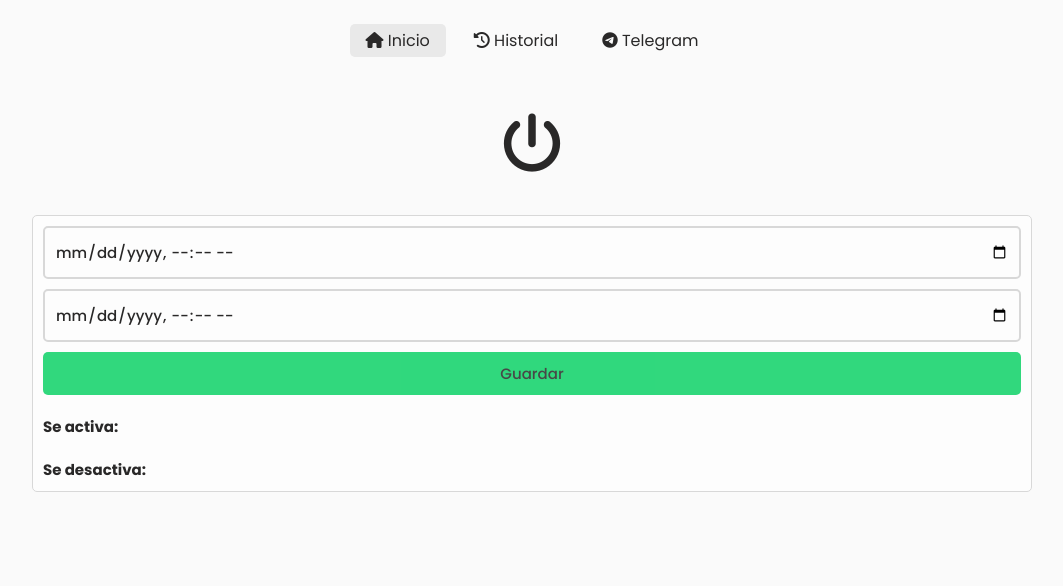
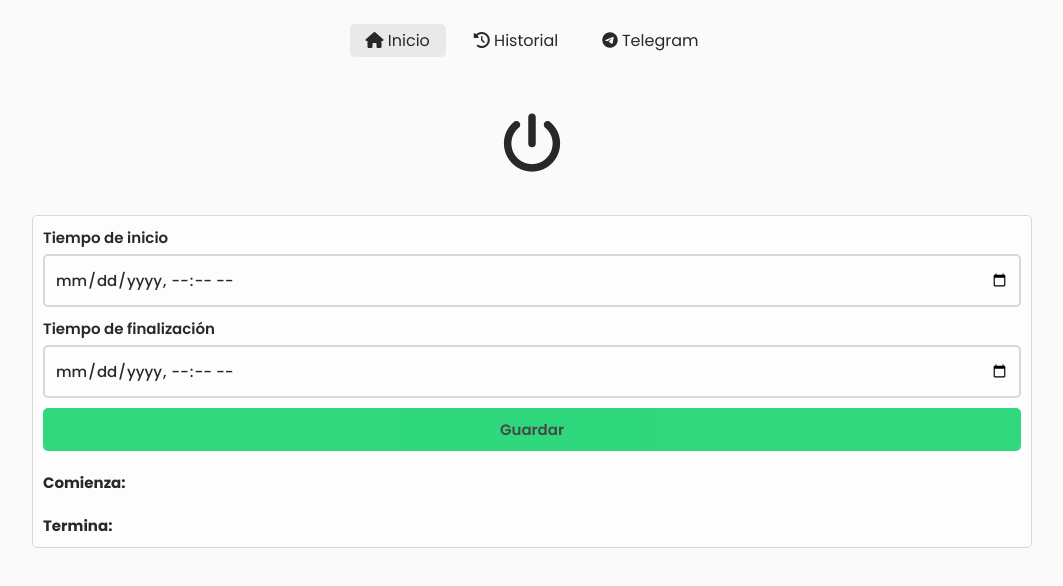
Before and after one commit to Bernieta/pass-web-application, an Angular app: page /home in a window 1280 px wide. Shown: the top 586 px of the page, without its empty margins (108-1171 px from the left). Built offline with nearby package versions, Linux system fonts and the light colour scheme; no server answers; the database is empty.

Commit message:
added label in form datetimes

```diff
--- a/src/app/pages/home/home.page.css
+++ b/src/app/pages/home/home.page.css
@@ -7,13 +7,11 @@
     height: 10rem;
     border: none;
     border-radius: 50%;
-    /* background-color: #d20d0d; */
     background-color: transparent;
     color: var(--text-color);
-    font-weight: 700;
+    font-weight: 500;
     font-size: 6rem;
     cursor: pointer;
-    /* transition: all .5s ease; */
 }
 
 .container-times {
@@ -30,6 +28,18 @@
     flex-direction: column;
     gap: 1rem;
     margin-bottom: 2rem;
+}
+
+.container-times .form-times  div {
+    display: flex;
+    flex-direction: column;
+    gap: 0.5rem;
+}
+
+.container-times .form-times label {
+    font-size: 1.5rem;
+    color: var(--text-color);
+    font-weight: 600;
 }
 
 .container-times .form-times input {
@@ -54,7 +64,7 @@
     color: var(--text-color);
     border-radius: .5rem;
     font-size: 1.5rem;
-    font-weight: 500;
+    font-weight: 600;
     cursor: pointer;
 }
 
--- a/src/app/pages/home/home.page.html
+++ b/src/app/pages/home/home.page.html
@@ -7,19 +7,26 @@
 
     <div class="container-times">
         <form action="" class="form-times">
-            <input type="datetime-local" name="" id="" #inputElementStart>
-            <input type="datetime-local" name="" id="" #inputElementEnd>
-            <button type="button" (click)="activeAndDesactiveDateTime(inputElementStart, inputElementEnd)">Guardar</button>
+            <div>
+                <label for="start">Tiempo de inicio</label>
+                <input type="datetime-local" name="start" id="start" #inputElementStart>
+            </div>
+            <div>
+                <label for="end">Tiempo de finalización</label>
+                <input type="datetime-local" name="end" id="end" #inputElementEnd>
+            </div>
+            <button type="button"
+                (click)="activeAndDesactiveDateTime(inputElementStart, inputElementEnd)">Guardar</button>
         </form>
 
         <article class="times-definited">
-            <p class="alert" *ngIf="alertActive">No es posible registrar el horario, revise las fechas</p>
+            <p class="alert" *ngIf="alertActive">No ha sido posible establecer el horario, revise los datos</p>
             <div>
-                <strong>Se activa:</strong>
+                <strong>Comienza:</strong>
                 <span>{{ startDateTime | date: 'medium' }}</span>
             </div>
             <div>
-                <strong>Se desactiva:</strong>
+                <strong>Termina:</strong>
                 <span>{{ endDateTime | date: 'medium' }}</span>
             </div>
         </article>
--- a/src/app/pages/home/home.page.ts
+++ b/src/app/pages/home/home.page.ts
@@ -65,7 +65,11 @@ export class HomePage implements AfterViewInit, OnDestroy {
   ) {
     const datetime1 = new Date(inputElementStart.value).getTime();
     const datetime2 = new Date(inputElementEnd.value).getTime();
-    if (datetime1 >= datetime2) {
+    if (
+      datetime1 >= datetime2 ||
+      inputElementStart.value === '' ||
+      inputElementEnd.value === ''
+    ) {
       this.alertActive = true;
       return;
     }
```
